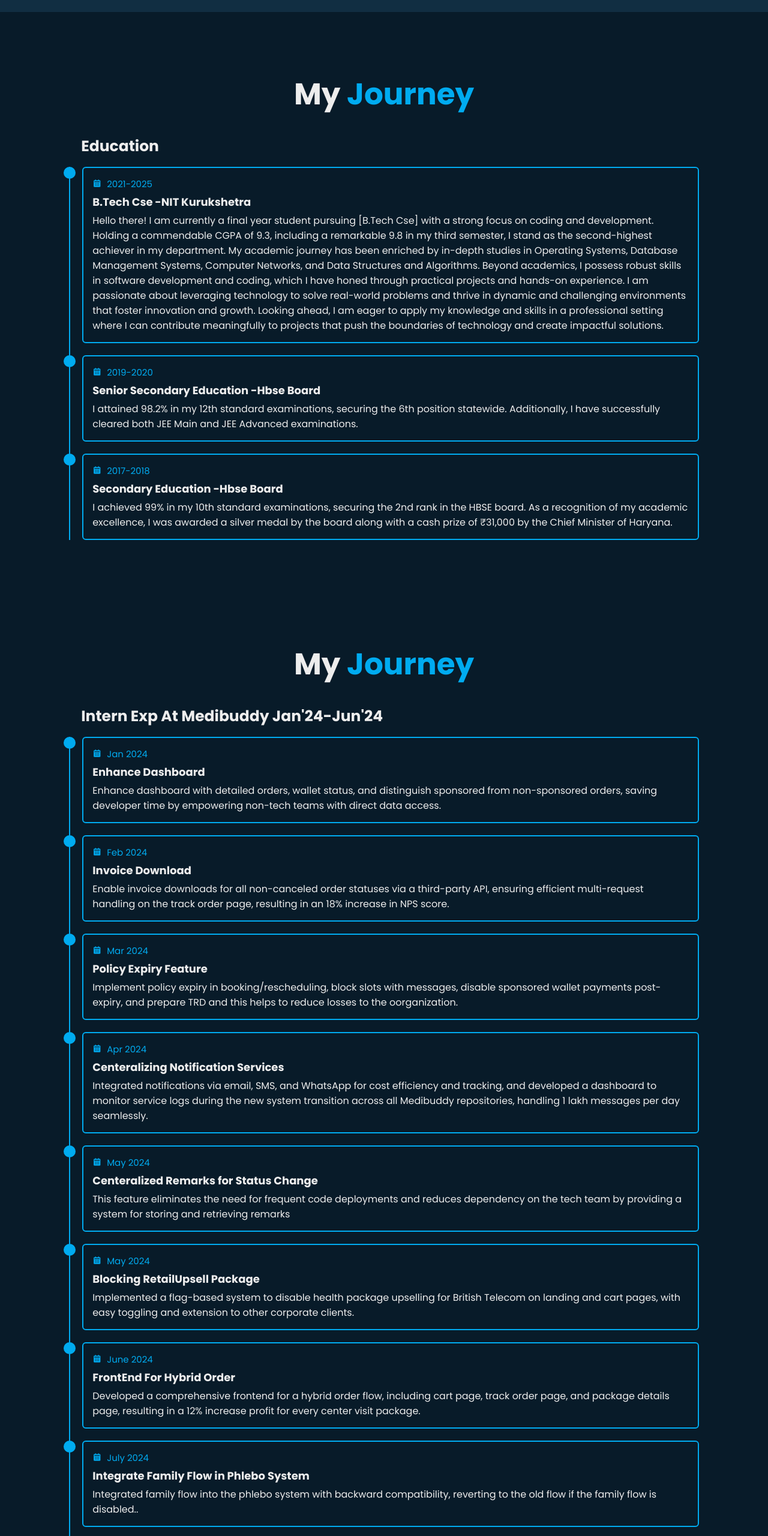
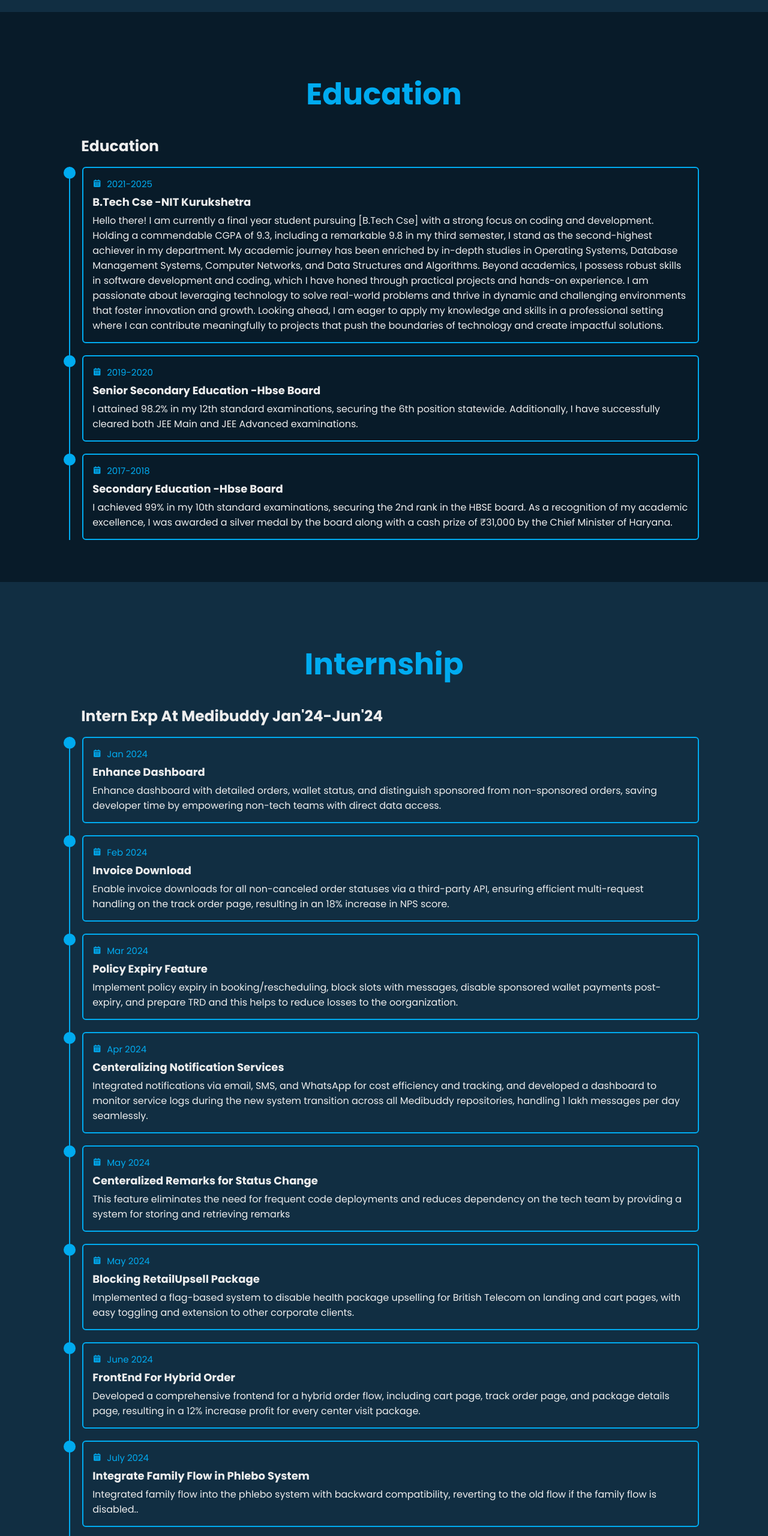
Before and after one commit to Hariomvashishtha/Portfolio, a plain HTML site: page portfolio/index.html in a window 1280 px wide. Shown: the part 1580-4140 px from the top of the page at 60% size. Drawn offline with nearby package versions, Linux system fonts and the light colour scheme.

Commit message:
some bg color change

```diff
--- a/portfolio/css/style.css
+++ b/portfolio/css/style.css
@@ -416,7 +416,7 @@ span{
 .skills{
     min-height: auto;
     padding-bottom: 7rem;
-    background: var(--second-bg-color);
+    background: var(--bg-color);
 }
 .skills .skills-row{
     display: flex;
@@ -858,7 +858,7 @@ span{
 
 .project__item {
     /* background-color: #f9f9f9; */
-    background-color: var(--bg-color);
+    background-color: var(--second-bg-color);
     border: 1px solid #ddd;
     border-radius: 8px;
     padding: 20px;
@@ -913,3 +913,7 @@ span{
     font-size: 20px;
     margin-bottom: 10px;
   }
+
+.internship{
+    background-color: var(--second-bg-color);
+}
--- a/portfolio/index.html
+++ b/portfolio/index.html
@@ -71,7 +71,7 @@
 
     <!-- Education section -->
     <section class="education" id="education">
-      <h2 class="heading">My <span> Journey</span></h2>
+      <h2 class="heading"> <span> Education</span></h2>
       <div class="education-row">
         <div class="education-column">
           <h3 class="title">Education</h3>
@@ -223,8 +223,8 @@
 
 
     <!-- Internship section -->
-    <section class="education" id="education">
-      <h2 class="heading">My <span> Journey</span></h2>
+    <section class="internship" id="education">
+      <h2 class="heading"><span> Internship</span></h2>
       <div class="education-row">
         <!-- <div class="education-column">
           <h3 class="title">Education</h3>
```
